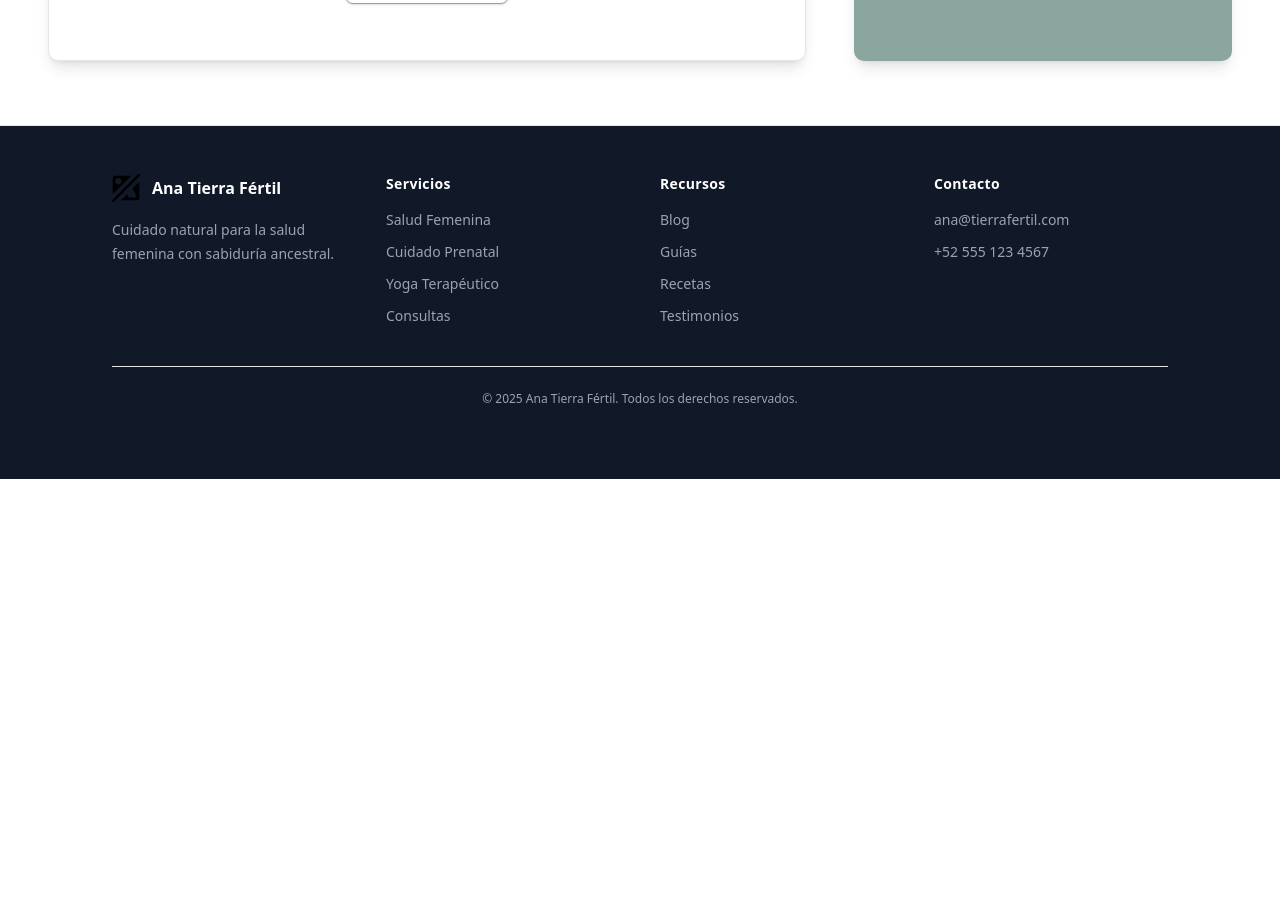
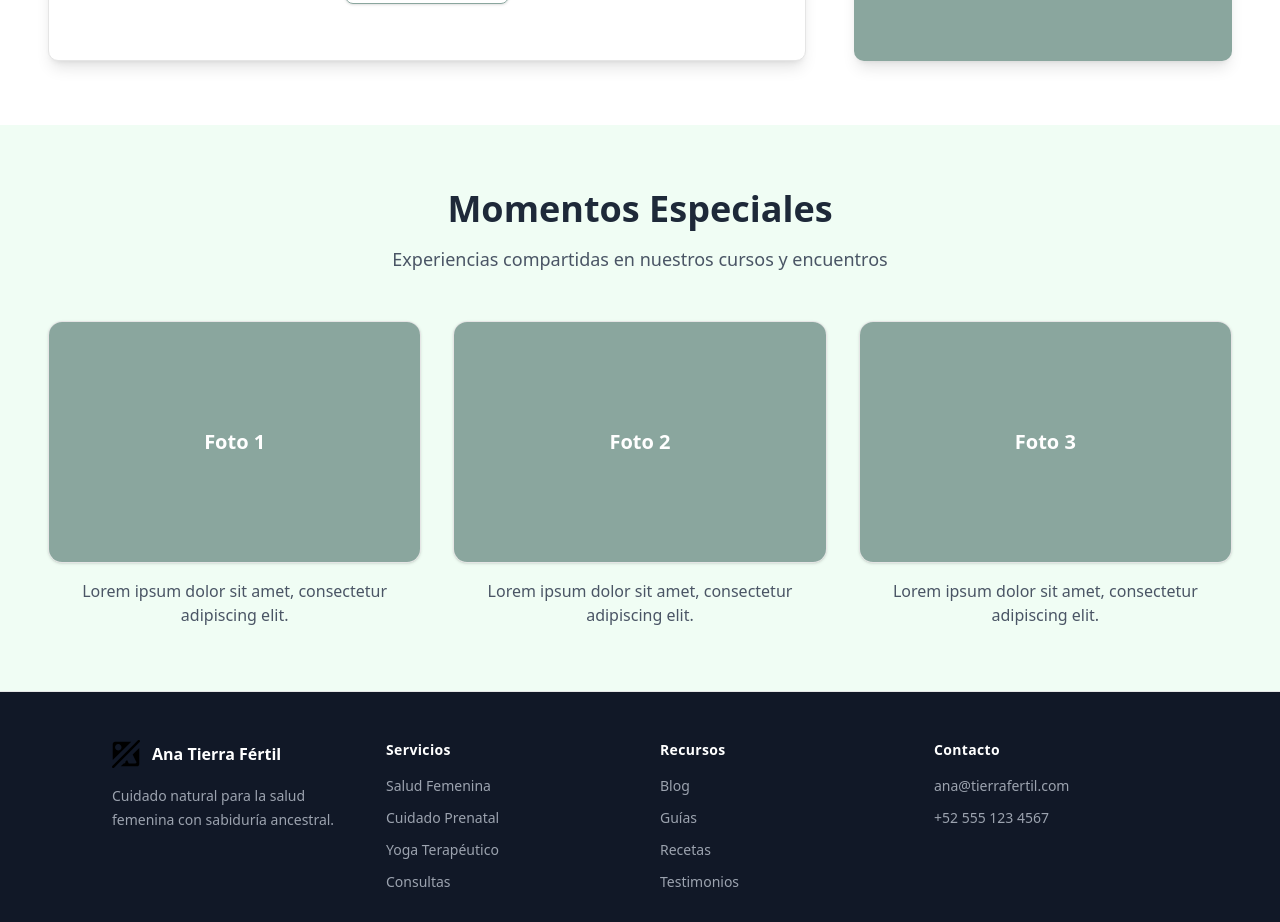
Before and after one commit to natanMedina/AnaTierraFertil, a Next.js app: page / in a window 1280 px wide. Shown: the part 2300-3222 px from the top of the page. Before the commit the page ends 2779 px from the top, so only its background shows below. Built offline with nearby package versions, Linux system fonts and the light colour scheme.

Commit message:
Sección "momentos especiales" añadida
Se agrega la sección de momentos especiales, con el espacio respectivos a las fotos y descripción de cada una

```diff
--- a/src/app/(public)/page.tsx
+++ b/src/app/(public)/page.tsx
@@ -227,6 +227,60 @@ export default function Home() {
           </div>
         </div>
       </div>
+
+      {/* Special Moments Section */}
+      <div className="relative z-10 py-16 bg-green-50">
+        <div className="container mx-auto px-6 lg:px-12">
+          {/* Section Header */}
+          <div className="text-center mb-12">
+            <h2 className="text-3xl lg:text-4xl font-bold text-gray-800 mb-4">
+              Momentos Especiales
+            </h2>
+            <p className="text-lg text-gray-600 max-w-2xl mx-auto">
+              Experiencias compartidas en nuestros cursos y encuentros
+            </p>
+          </div>
+
+          {/* Moments Cards */}
+          <div className="grid grid-cols-1 md:grid-cols-2 lg:grid-cols-3 gap-8">
+            {/* Card 1 */}
+            <div className="text-center">
+              <Card className="overflow-hidden">
+                <div className="w-full h-60 bg-brand flex items-center justify-center text-white text-xl font-semibold">
+                  Foto 1
+                </div>
+              </Card>
+              <p className="text-gray-600 mt-4">
+                Lorem ipsum dolor sit amet, consectetur adipiscing elit.
+              </p>
+            </div>
+
+            {/* Card 2 */}
+            <div className="text-center">
+              <Card className="overflow-hidden">
+                <div className="w-full h-60 bg-brand flex items-center justify-center text-white text-xl font-semibold">
+                  Foto 2
+                </div>
+              </Card>
+              <p className="text-gray-600 mt-4">
+                Lorem ipsum dolor sit amet, consectetur adipiscing elit.
+              </p>
+            </div>
+
+            {/* Card 3 */}
+            <div className="text-center">
+              <Card className="overflow-hidden">
+                <div className="w-full h-60 bg-brand flex items-center justify-center text-white text-xl font-semibold">
+                  Foto 3
+                </div>
+              </Card>
+              <p className="text-gray-600 mt-4">
+                Lorem ipsum dolor sit amet, consectetur adipiscing elit.
+              </p>
+            </div>
+          </div>
+        </div>
+      </div>
     </div>
   )
 }
```
